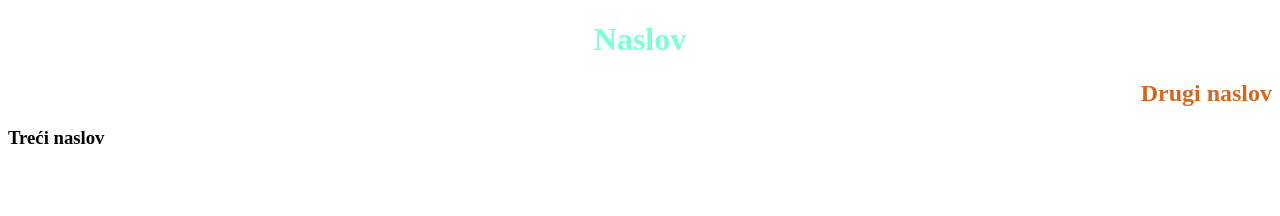
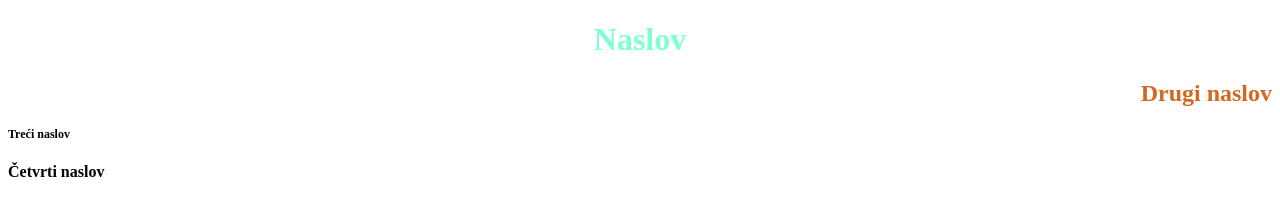
Before and after one commit to pmeter12/Vjezba1, a plain HTML site: page index.html in a window 1280 px wide. Drawn offline with Linux system fonts and the light colour scheme.

Commit message:
nova promjena

```diff
--- a/index.html
+++ b/index.html
@@ -13,5 +13,6 @@
     <h1>Naslov</h1>
     <h2>Drugi naslov</h2>
     <h3>Treći naslov</h3>
+    <h4>Četvrti naslov</h4>
 </body>
 </html>
--- a/main.css
+++ b/main.css
@@ -8,3 +8,6 @@
     text-align: right;
     color:chocolate;
 }
+h3{
+    font-size: 12px;
+}
```
